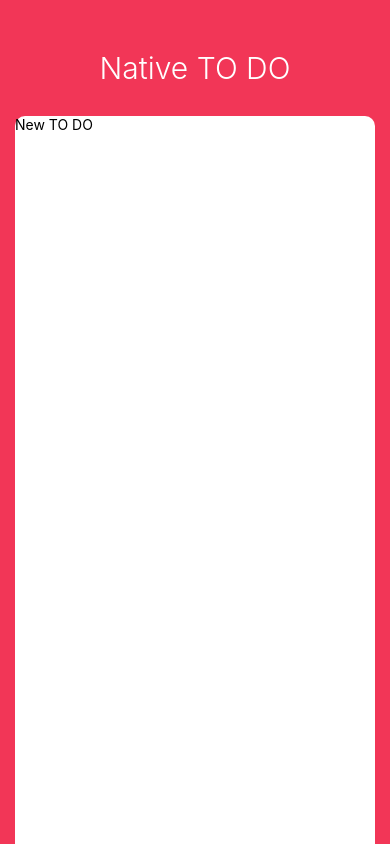
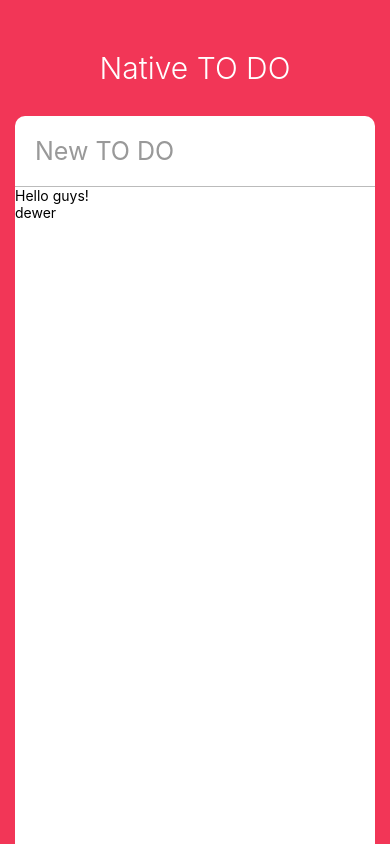
Before and after one commit to dongju93/rn-todo, a React Native app: screen / in a window 390 px wide. Built offline with nearby package versions, Linux system fonts and the light colour scheme.

Commit message:
2. more ui styling

```diff
--- a/App.js
+++ b/App.js
@@ -6,22 +6,47 @@ import {
   StatusBar,
   TextInput,
   Dimensions,
-  Platform
+  Platform,
+  ScrollView
 } from 'react-native';
+import ToDo from "./todo";
 
 // 휴대폰의 화면 크기를 구하는 정의
 const { height, width } = Dimensions.get("window")
 
-export default function App() {
+export default class App extends React.Component {
+  state = {
+    newToDo: ""
+  }
+  render() {
+    const { newToDo } = this.state;
     return (
       <View style={styles.container}>
         <StatusBar barStyle="light-content" />
         <Text style={styles.title}>Native TO DO</Text>
         <View style={styles.card}>
-        <TextInput style={styles.input} placeholder={"New TO DO"} />
+          <TextInput
+            style={styles.input}
+            placeholder={"New TO DO"}
+            // value={newToDo}
+            onChangeTex={this._controlNewToDo}
+            placeholderTextColor={"#999"}
+            returnKeyType={"done"}
+            autoCorrect={false}
+          />
+          <ScrollView>
+            <ToDo />
+            <Text>dewer</Text>
+          </ScrollView>
         </View>
       </View>
     );
+  }
+  _controlNewToDo = text => {
+    this.setState({
+      newToDo: text
+    });
+  };
 }
 
 const styles = StyleSheet.create({
@@ -61,6 +86,9 @@ const styles = StyleSheet.create({
     })
   },
   input: {
-    color: "black"
+    padding: 20,
+    borderBottomColor: "#bbb",
+    borderBottomWidth: 1,
+    fontSize: 25
   }
 });
--- /dev/null
+++ b/todo.js
@@ -0,0 +1,18 @@
+import React, { Component } from "react";
+import { View, Text, TouchableOpacity, StyleSheet } from "react-native";
+
+export default class ToDo extends Component {
+   render() {
+      return (
+         <View>
+            <Text>
+               Hello guys!
+            </Text>
+         </View>
+      );
+   }
+}
+
+const styles = StyleSheet.create({
+
+});
```
Lines whose indentation alone changed are shown as unchanged.
